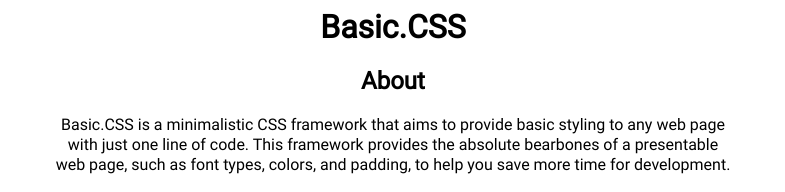
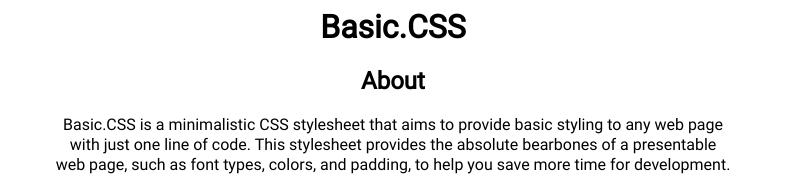
Before and after one commit to jak-inventions/Basic.css, a website: page index.html in a window 1280 px wide. Shown: the top 192 px of the page, without its empty margins (247-1032 px from the left). Drawn offline with Linux system fonts and the light colour scheme.

Commit message:
Update index.html

```diff
--- a/index.html
+++ b/index.html
@@ -9,9 +9,9 @@
         </h1>
         <h2>About</h2>
         <p>
-            Basic.CSS is a minimalistic CSS framework that aims to provide basic styling to any web page
+            Basic.CSS is a minimalistic CSS stylesheet that aims to provide basic styling to any web page
             <br/>
-            with just one line of code. This framework provides the absolute bearbones of a presentable
+            with just one line of code. This stylesheet provides the absolute bearbones of a presentable
             <br/>
             web page, such as font types, colors, and padding, to help you save more time for development.
         </p>
```
